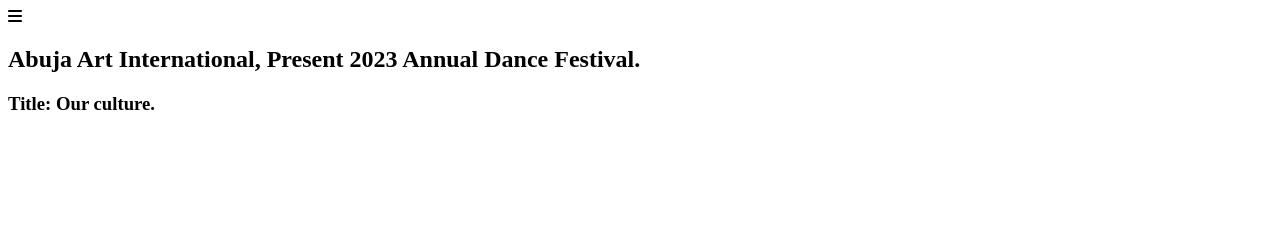
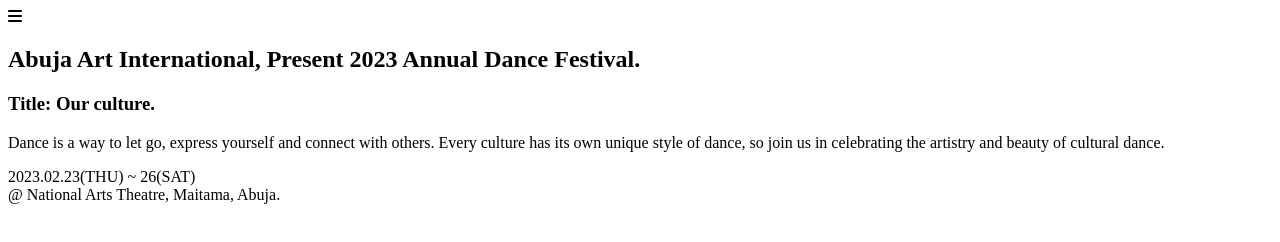
Before and after one commit to RaphDasilva/Abuja-Annual-Dance-, a website: page index.html in a window 1280 px wide. Drawn offline with Linux system fonts and the light colour scheme.

Commit message:
Add sub header section

```diff
--- a/index.html
+++ b/index.html
@@ -29,6 +29,14 @@
                     </h1>
                     <h3>Title: Our culture.</h3>
                 </div>
+                <div class="header-sub-section">
+                    <p>
+                        Dance is a way to let go, express yourself and connect with others.
+                        Every culture has its own unique style of dance, so join us in celebrating the artistry and beauty of cultural dance.
+                    </p>
+                </div>
+                <div class="date">2023.02.23(THU) ~ 26(SAT)</div>
+                <div class="vanu">@ National Arts Theatre, Maitama, Abuja.</div>
             </section>
         </header>
     </main>
```
